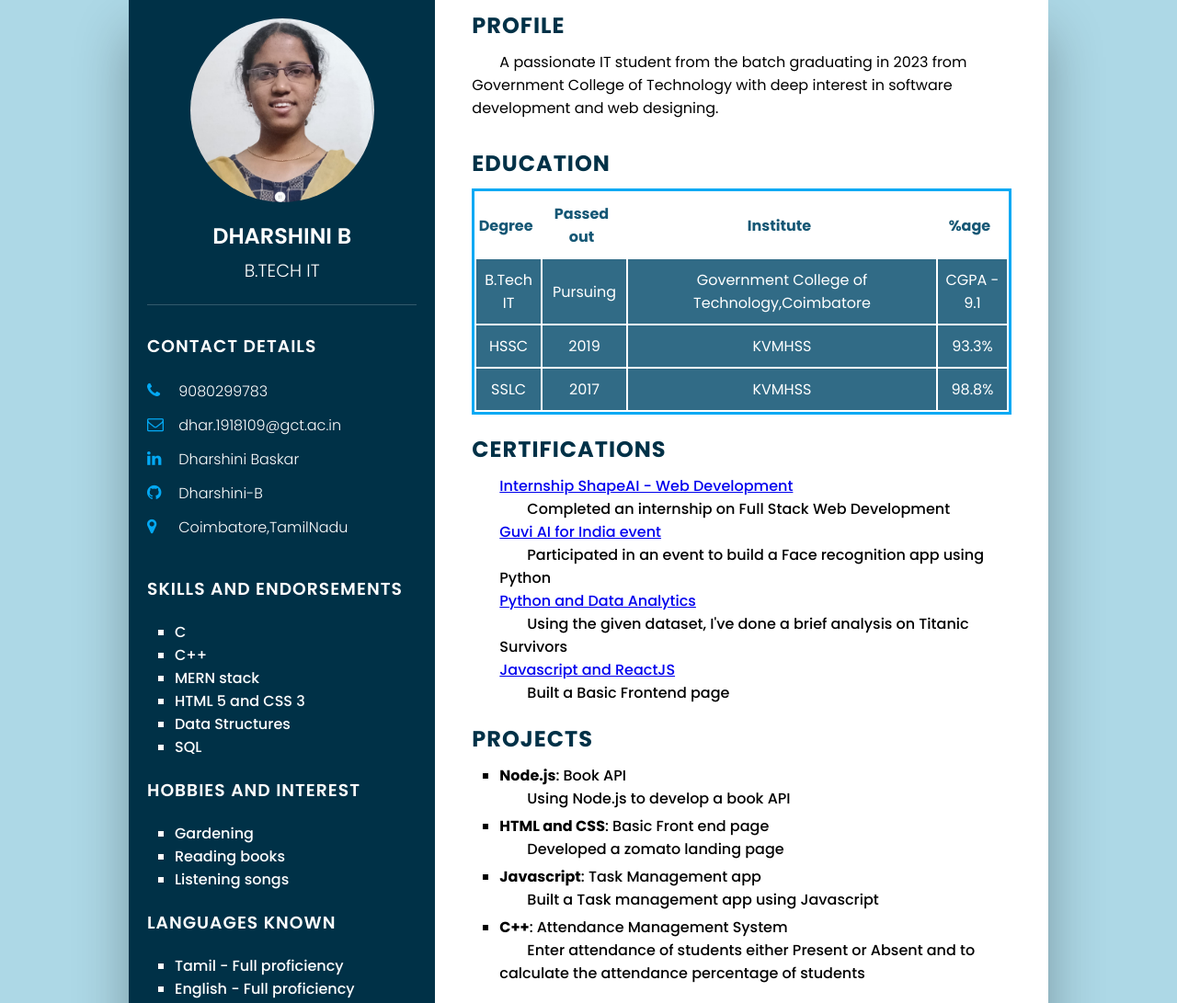
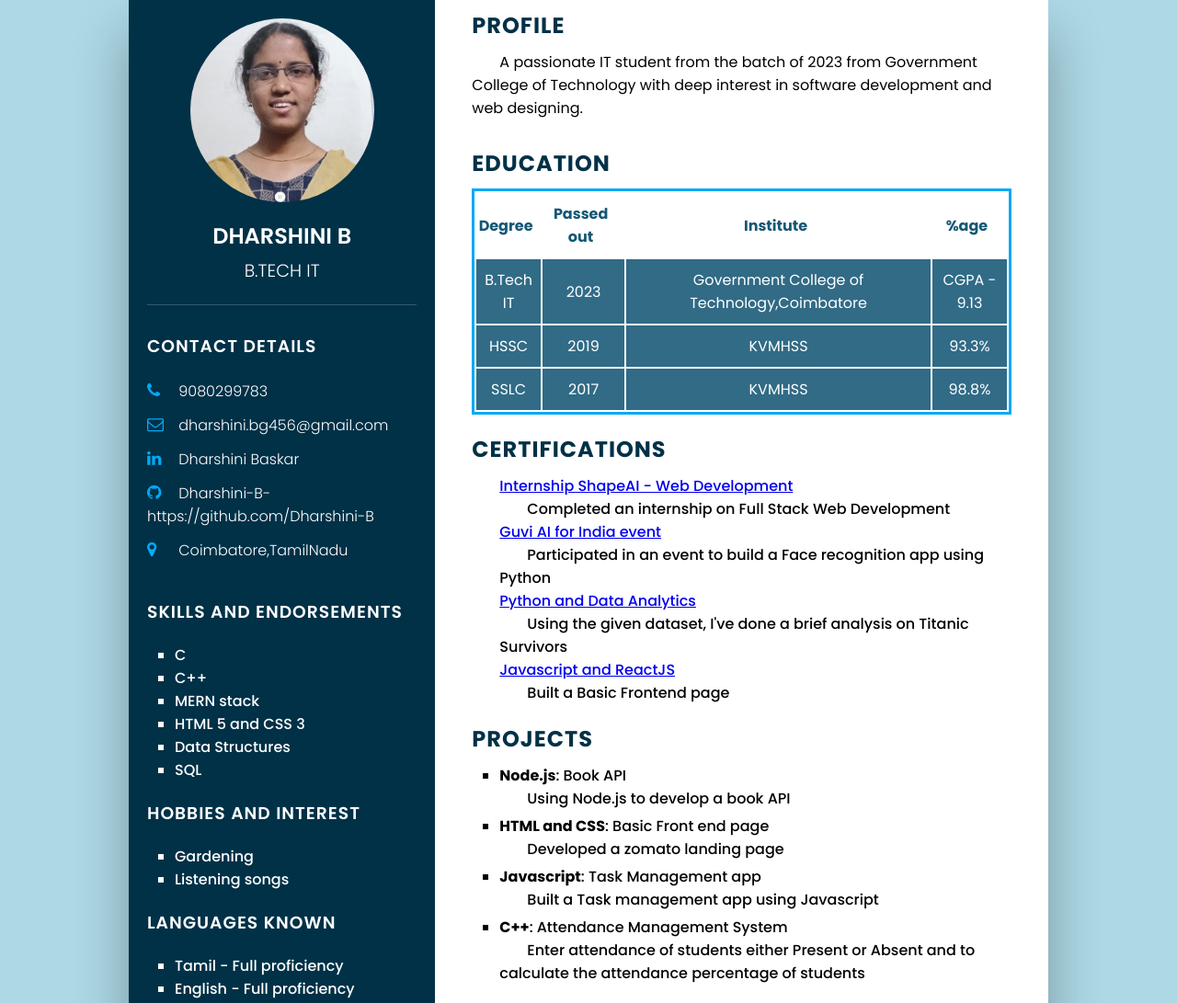
Before and after one commit to Dharshini-B/Resume-Dharshini_B, a plain HTML site: page index.html in a window 1280 px wide. Shown: the top 1091 px of the page at 92% size. Drawn offline with Linux system fonts and the light colour scheme.

Commit message:
Update index.html

```diff
--- a/index.html
+++ b/index.html
@@ -29,7 +29,7 @@
 					</li>
 					<li>
 						<span class="icon"><i class="fa fa-envelope-o" aria-hidden="true"></i></span>
-						<span class="text">dhar.1918109@gct.ac.in</span>
+						<span class="text">dharshini.bg456@gmail.com</span>
 					</li>
 					<li>
 						<span class="icon"><i class="fa fa-linkedin" aria-hidden="true"></i></span>
@@ -37,7 +37,7 @@
 					</li>
 					<li>
 						<span class="icon"><i class="fa fa-github" aria-hidden="true"></i></span>
-						<span class="text"><a href="https://github.com/Dharshini-B" target="_blank" style="text-decoration: none; color: white;" >Dharshini-B</a></span>
+						<span class="text"><a href="https://github.com/Dharshini-B" target="_blank" style="text-decoration: none; color: white;" >Dharshini-B- https://github.com/Dharshini-B </a></span>
 					</li>
 					<li>
 						<span class="icon"><i class="fa fa-map-marker" aria-hidden="true"></i></span>
@@ -62,8 +62,7 @@
 			 	<h3 class="title">Hobbies and Interest</h3>
 			 	<div class="box">
 			 	<ul style="list-style:square;">
-					<li>Gardening</li>
-				 	<li>Reading books</li>
+                                        <li>Gardening</li>
 					<li>Listening songs</li>
 			 	</ul>
 			 </div>
@@ -91,7 +90,7 @@
 			<div class="right_container">
 			 <div class="about">
 			 	<h2 class="title2">Profile</h2>
-			 	<p>A passionate IT student from the batch graduating in 2023 from Government College of Technology with deep interest in software development and web designing.</p>
+			 	<p>A passionate IT student from the batch of 2023 from Government College of Technology with deep interest in software development and web designing.</p>
 			 </div>
 
 			 	<div class="Education">
@@ -109,11 +108,11 @@
           		<tbody>
             		<tr>
               		  <td>B.Tech IT</td>
-		              <td>Pursuing</td>
+		              <td>2023</td>
 			           <td>Government College of Technology,Coimbatore
 		              </td>
 		              <td>
-		                CGPA - 9.1
+		                CGPA - 9.13
 		              </td>
 	            	</tr>
 	            	<tr>
```
